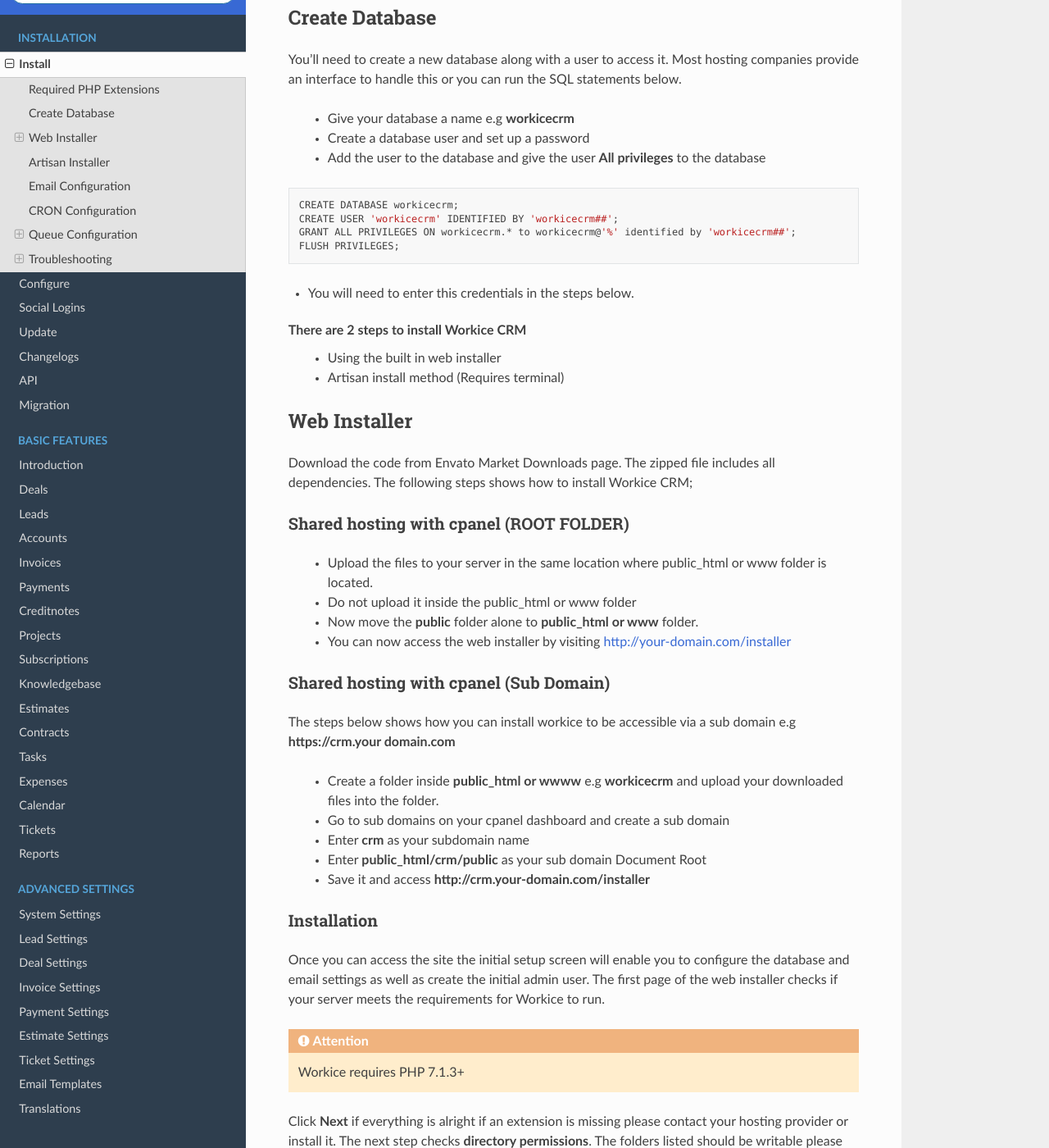
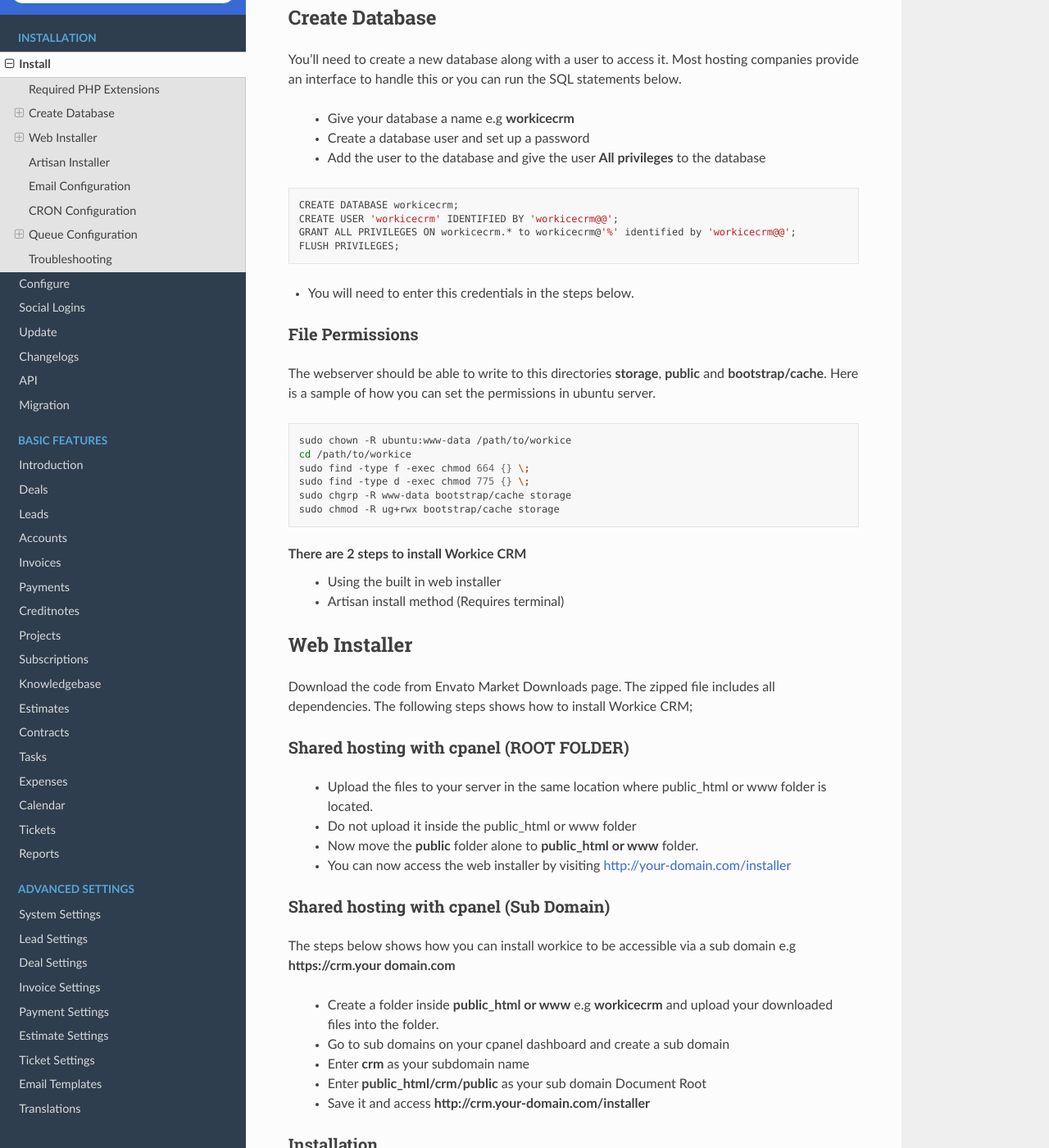
Before and after one commit to wmandai/workice-docs, a Sphinx documentation site: the page built from docs/source/install.rst, in a window 1280 px wide and 1400 px high, scrolled down 821 px. Shown: the whole window at 82% size. Built offline with Sphinx 7.4.7 and the Read the Docs theme 2.0.0, drawn with Linux system fonts in a browser that asks for light colours; some of the changed text lies outside the part shown.

Commit message:
Modified file permissions and added v2.0.2 changes

```diff
--- a/docs/source/install.rst
+++ b/docs/source/install.rst
@@ -35,11 +35,25 @@
 .. code-block:: shell
 
 	CREATE DATABASE workicecrm;
-	CREATE USER 'workicecrm' IDENTIFIED BY 'workicecrm##';
-	GRANT ALL PRIVILEGES ON workicecrm.* to workicecrm@'%' identified by 'workicecrm##';
+	CREATE USER 'workicecrm' IDENTIFIED BY 'workicecrm@@';
+	GRANT ALL PRIVILEGES ON workicecrm.* to workicecrm@'%' identified by 'workicecrm@@';
 	FLUSH PRIVILEGES;
 
 - You will need to enter this credentials in the steps below.
+
+File Permissions
+""""""""""""""""""
+The webserver should be able to write to this directories **storage**, **public** and **bootstrap/cache**.
+Here is a sample of how you can set the permissions in ubuntu server.
+
+.. code-block:: shell
+
+   sudo chown -R ubuntu:www-data /path/to/workice
+   cd /path/to/workice
+   sudo find -type f -exec chmod 664 {} \;
+   sudo find -type d -exec chmod 775 {} \;
+   sudo chgrp -R www-data bootstrap/cache storage
+   sudo chmod -R ug+rwx bootstrap/cache storage
 
 There are 2 steps to install Workice CRM
  - Using the built in web installer
@@ -63,7 +77,7 @@
 
 The steps below shows how you can install workice to be accessible via a sub domain e.g **https://crm.your domain.com**
 
- - Create a folder inside **public_html or wwww** e.g **workicecrm** and upload your downloaded files into the folder.
+ - Create a folder inside **public_html or www** e.g **workicecrm** and upload your downloaded files into the folder.
  - Go to sub domains on your cpanel dashboard and create a sub domain
  - Enter **crm** as your subdomain name
  - Enter **public_html/crm/public** as your sub domain Document Root
@@ -174,17 +188,6 @@
 Troubleshooting
 ^^^^^^^^^^^^^^^^^
 
-File Permissions
-""""""""""""""""""
-The webserver should be able to write to this directories **storage**, **public** and **bootstrap/cache**.
-Here is a sample of how you can set the permissions;
-
-.. code-block:: shell
-
-   cd /path/to/workice
-   chmod -R 775 storage
-   sudo chown -R ubuntu:www-data storage bootstrap/cache public
-
 - Check your webserver log (ie, /var/log/apache2/error.log) and the application logs (storage/logs/laravel-error.log) for more details or set ``APP_DEBUG=true`` in .env
 - To resolve ``file_put_contents(...): failed to open stream: Permission denied`` run ``chmod -R 777 storage`` then ``chmod -R 755 storage``
 - Running ``composer install --no-dev`` and ``composer dump-autoload`` can sometimes help with composer problems.
```
Also changed, not shown: docs/source/changelogs.rst (+7 -0 lines).
